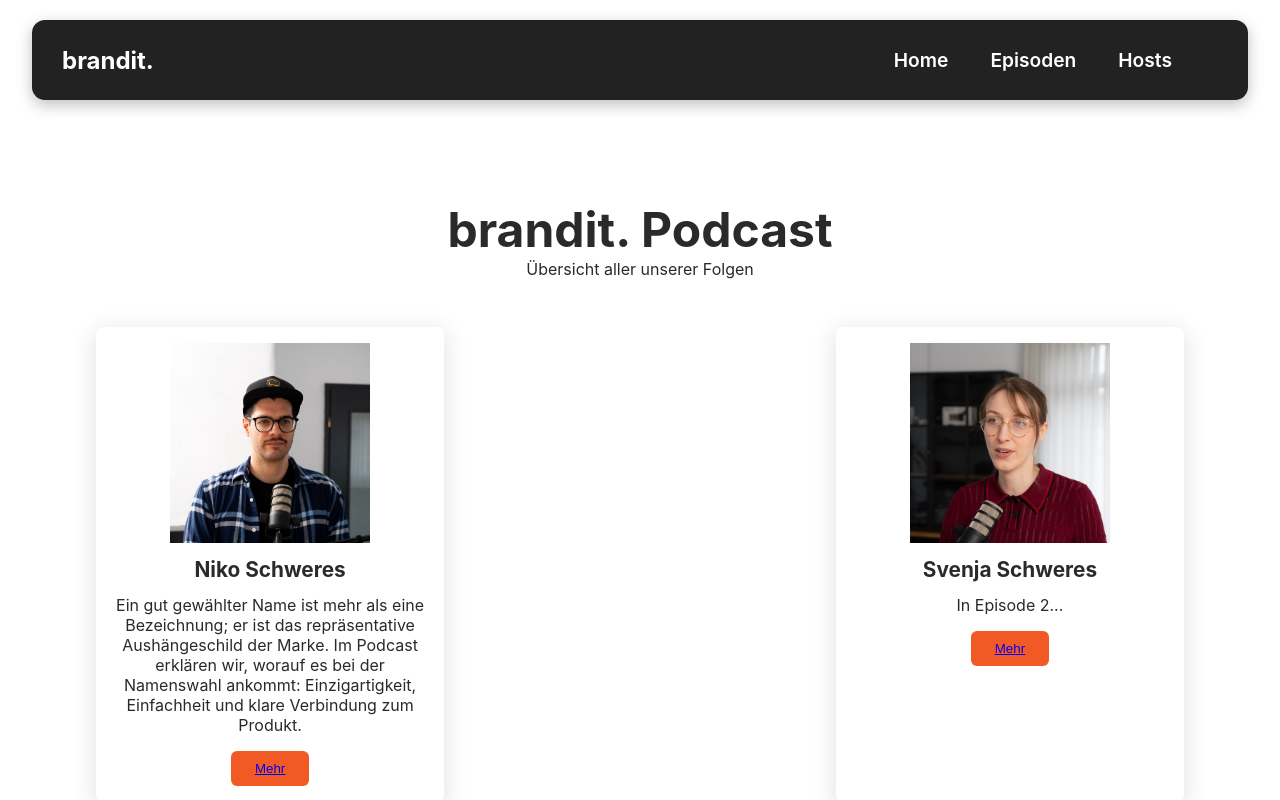
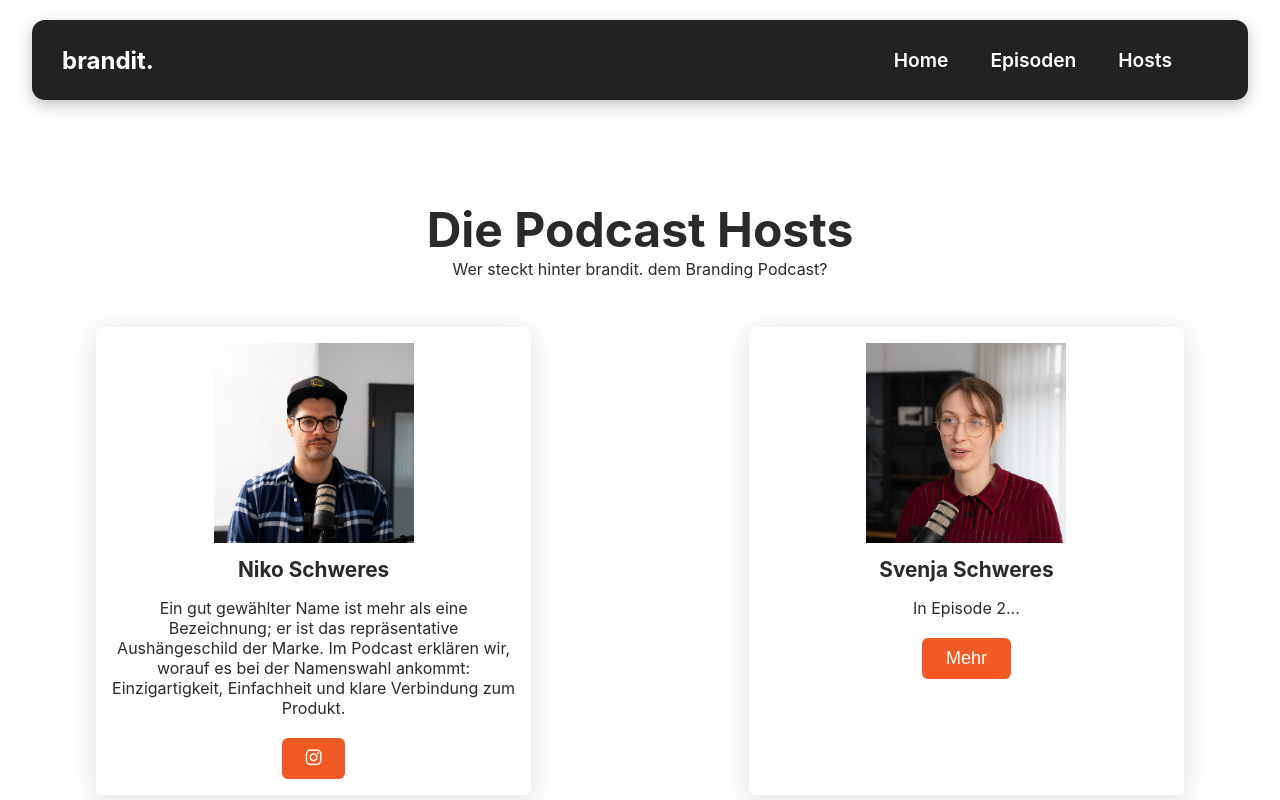
Before and after one commit to GoodGuyNiko/podcast, a React (Create React App) app: page /Hosts in a window 1280 px wide. Shown: the top 800 px of the page. Built offline with nearby package versions, Linux system fonts and the light colour scheme.

Commit message:
Add files via upload

```diff
--- a/src/components/UserProfile.js
+++ b/src/components/UserProfile.js
@@ -8,14 +8,16 @@ import Svenja from '../assets/Svenja_Schweres.jpg'
 function UserProfile() {
   return (
     <div className='user'>
-    <h1>brandit. Podcast</h1>
-    <p>Übersicht aller unserer Folgen</p>
+    <h1>Die Podcast Hosts</h1>
+    <p>Wer steckt hinter brandit. dem Branding Podcast?</p>
     <div className='userCard'>
       <UserProfileCard
       image={Niko}
       heading="Niko Schweres"
       text= "Ein gut gewählter Name ist mehr als eine Bezeichnung; er ist das repräsentative Aushängeschild der Marke. Im Podcast erklären wir, worauf es bei der Namenswahl ankommt: Einzigartigkeit, Einfachheit und klare Verbindung zum Produkt."
-      button= <a href='/branditfolge1'>Mehr</a>
+      // button= <a href='/branditfolge1'>Mehr</a>
+      button= <a href='https://www.instagram.com/brandit.podcast/' target="_blank">
+      <i className='fa-brands fa-instagram'></i></a>
       />
       <UserProfileCard
       image={Svenja}
--- a/src/styles/UserProfile.css
+++ b/src/styles/UserProfile.css
@@ -61,7 +61,7 @@ a {
 }
 
 .uCard {
-    width: 32%;
+    width: 40%;
     text-align: center;
     box-shadow: 0 5px 25px 2px rgba(0, 0, 0, 0.11) ;
     border-radius: 7px;
@@ -85,7 +85,18 @@ a {
     border-color: transparent;
     background-color: #F15A24;
     text-decoration: none;
+}
 
+.uCard a {
+    color: white;
+    text-decoration: none;
+    font-size: large;
+}
+
+.uCard img {
+	border-radius: 200px;
+	-moz-border-radius: 200px;
+	-webkit-border-radius: 200px;
 }
 
 .uImage {
@@ -103,9 +114,9 @@ a {
     border-radius: 7px;
 }
 
-.uImage:hover img {
+/* .uImage:hover img {
     transform: scale(1.3);
-}
+} */
 
 .uCard h4 {
     font-size: 1.3rem;
```
